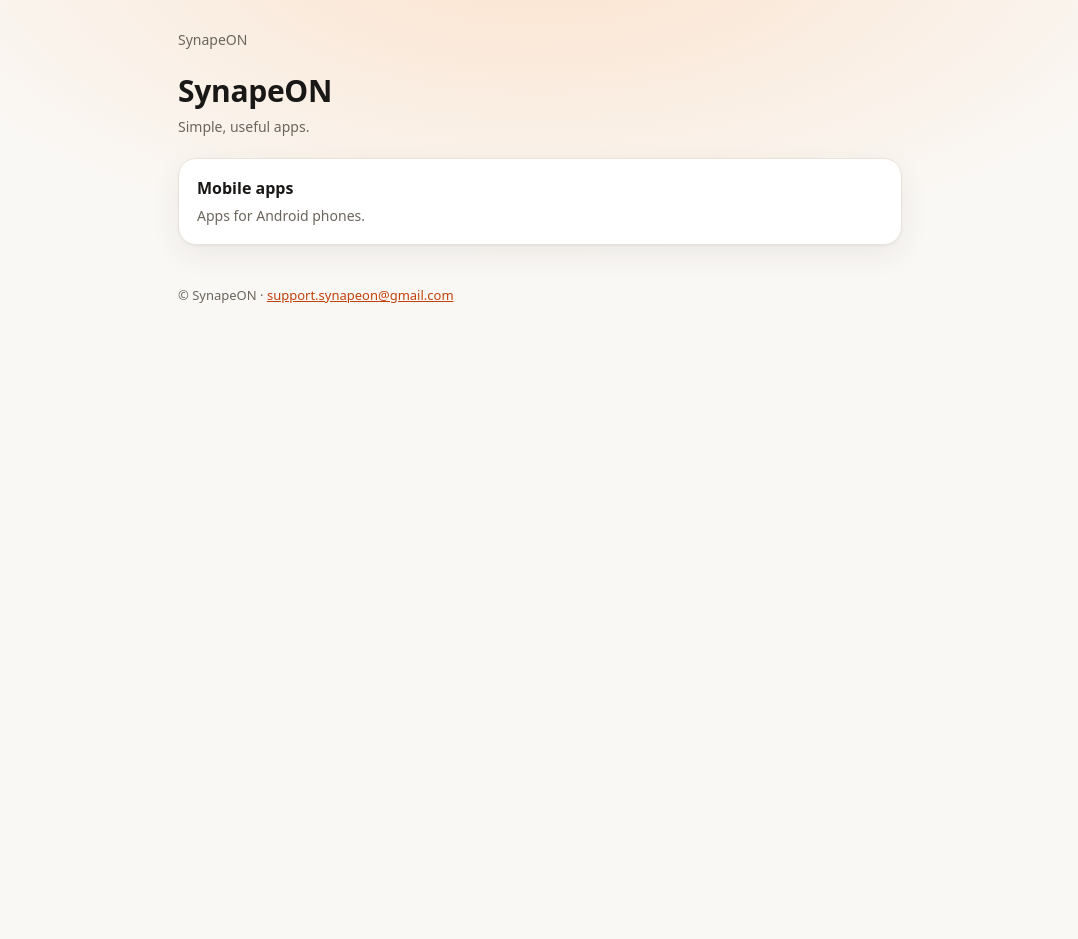
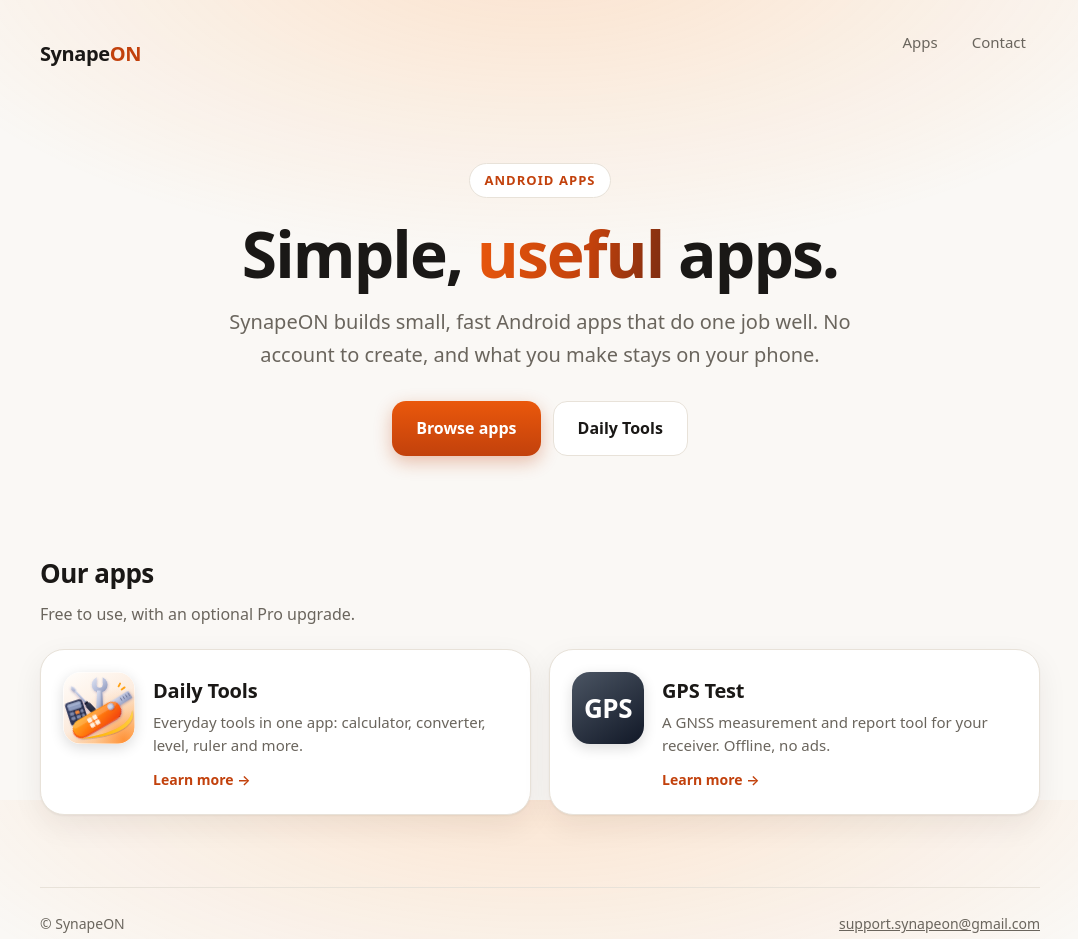
Before and after one commit to SynapeON/synapeon.github.io, a plain HTML site: page index.html in a window 1280 px wide. Shown: the top 939 px of the page, without its empty margins (100-1178 px from the left). Before the commit the page ends 800 px from the top, so only its background shows below. Drawn offline with Linux system fonts and the light colour scheme.

Commit message:
Enhance index.html with SEO and layout improvements
Updated the HTML structure and added new meta tags for better SEO and user experience.

```diff
--- a/index.html
+++ b/index.html
@@ -1,9 +1,20 @@
 <!doctype html>
 <html lang="en"><head><meta charset="utf-8"><meta name="viewport" content="width=device-width,initial-scale=1">
-<title>SynapeON</title><meta name="description" content="SynapeON makes simple, useful apps.">
-<link rel="stylesheet" href="/style.css"></head><body><main>
-<nav><a href="/">SynapeON</a></nav>
-<h1>SynapeON</h1><p class="meta">Simple, useful apps.</p>
-<a class="card" href="/mobile/"><b>Mobile apps</b><span>Apps for Android phones.</span></a>
-<footer>© SynapeON · <a href="mailto:support.synapeon@gmail.com">support.synapeon@gmail.com</a></footer>
+<title>SynapeON · Simple, useful apps</title><meta name="description" content="SynapeON makes simple, useful Android apps.">
+<meta name="theme-color" content="#faf8f5"><link rel="icon" href="/assets/daily-tools.svg" type="image/svg+xml">
+<link rel="stylesheet" href="/style.css"></head><body><main class="wide">
+<header class="top"><a class="brand" href="/">Synape<i>ON</i></a>
+<nav class="menu" aria-label="Main"><a href="/mobile/">Apps</a><a href="mailto:support.synapeon@gmail.com">Contact</a></nav></header>
+<section class="hero">
+<span class="eyebrow">Android apps</span>
+<h1>Simple, <span class="grad">useful</span> apps.</h1>
+<p class="lead">SynapeON builds small, fast Android apps that do one job well. No account to create, and what you make stays on your phone.</p>
+<div class="cta"><a class="btn primary" href="/mobile/">Browse apps</a><a class="btn ghost" href="/mobile/daily-tools/">Daily Tools</a></div>
+</section>
+<section class="section"><h2>Our apps</h2><p>Free to use, with an optional Pro upgrade.</p>
+<div class="apps">
+<a class="app" href="/mobile/daily-tools/"><img src="/assets/daily-tools.svg" alt="" width="72" height="72"><div><h3>Daily Tools</h3><p>Everyday tools in one app: calculator, converter, level, ruler and more.</p><span class="go">Learn more →</span></div></a>
+<a class="app" href="/mobile/gps-test/"><div class="tile" aria-hidden="true">GPS</div><div><h3>GPS Test</h3><p>A GNSS measurement and report tool for your receiver. Offline, no ads.</p><span class="go">Learn more →</span></div></a>
+</div></section>
+<footer class="foot"><span>© SynapeON</span><a href="mailto:support.synapeon@gmail.com">support.synapeon@gmail.com</a></footer>
 </main></body></html>
```
